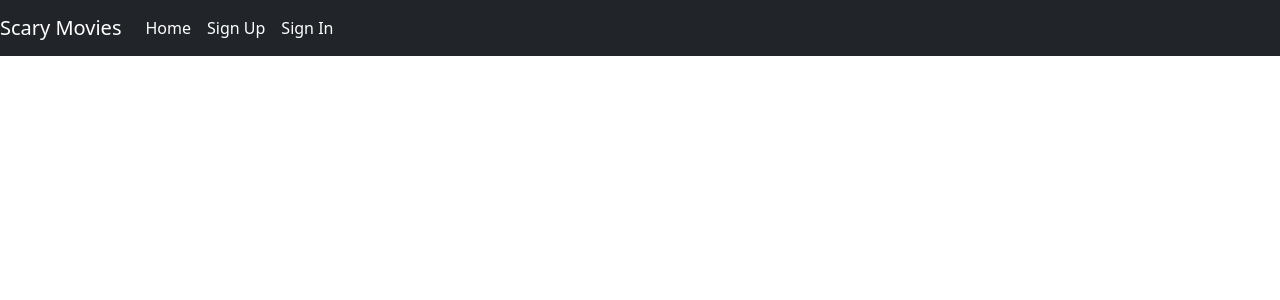
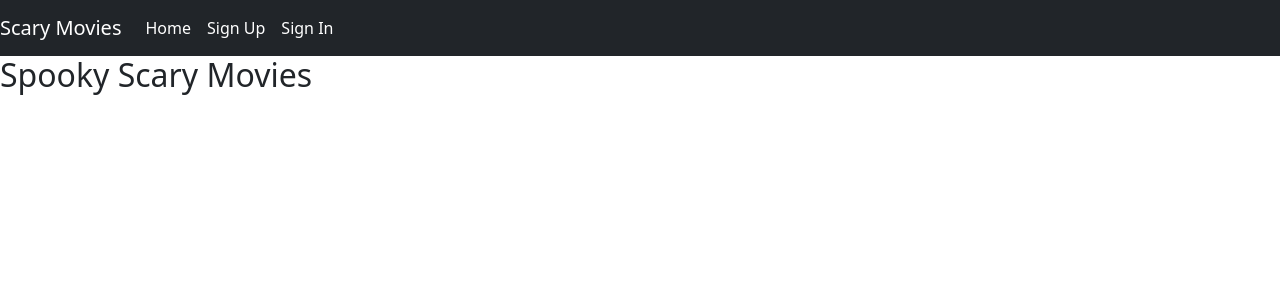
Before and after one commit to amishizaki/scary-movie-react-auth, a React (Create React App) app: page /home in a window 1280 px wide. Shown: the top 300 px of the page. Built offline with nearby package versions, Linux system fonts and the light colour scheme.

Commit message:
looks like mvp, to me

```diff
--- a/src/App.js
+++ b/src/App.js
@@ -15,6 +15,8 @@ import ChangePassword from './components/auth/ChangePassword'
 import ScaryMovieCreate from './components/ScaryMovieCreate'
 import ScaryMovieIndex from './components/ScaryMovieIndex'
 import ScaryMovieShow from './components/ScaryMovieShow'
+
+import './app.css'
 
 const App = () => {
 
@@ -47,7 +49,7 @@ const App = () => {
 			<Fragment>
 				<Header user={user} />
 				<Routes>
-					<Route path='/' element={<Home msgAlert={msgAlert} user={user} />} />
+					<Route path='/home' element={<Home msgAlert={msgAlert} user={user} />} />
 					<Route
 						path='/sign-up'
 						element={<SignUp msgAlert={msgAlert} setUser={setUser} />}
@@ -76,6 +78,13 @@ const App = () => {
             element={
               <RequireAuth user={user}>
                 <ScaryMovieCreate msgAlert={msgAlert} user={user} />
+              </RequireAuth>}
+          />
+		  <Route
+            path='/'
+            element={
+              <RequireAuth user={user}>
+                <ScaryMovieIndex msgAlert={msgAlert} user={user} />
               </RequireAuth>}
           />
 		  <Route
--- /dev/null
+++ b/src/app.css
@@ -0,0 +1,9 @@
+body {
+    background-color: rgb(78, 78, 78);
+    background-repeat: no-repeat;
+    background-position: center ;
+    background-attachment: fixed;
+    background-size:cover;
+    text-align: center;
+
+  }
--- a/src/components/Home.js
+++ b/src/components/Home.js
@@ -1,10 +1,16 @@
+import ScaryMovieIndex from "./ScaryMovieIndex"
+
 const Home = (props) => {
 	// const { msgAlert, user } = props
 	console.log('props in home', props)
 
+
 	return (
 		<>
 			<h2>Spooky Scary Movies</h2>
+			{/* <ul>
+				<ScaryMovieIndex />
+			</ul> */}
 		</>
 	)
 }
--- a/src/components/ScaryMovieIndex.js
+++ b/src/components/ScaryMovieIndex.js
@@ -30,6 +30,7 @@ const ScaryMovieIndex = ({ user, msgAlert }) => {
 
     return (
         <>
+            <h1>Spooky Scary Movies</h1>
             <ul>{allScaryMoviesJSX}</ul>
         </>
     )
```
